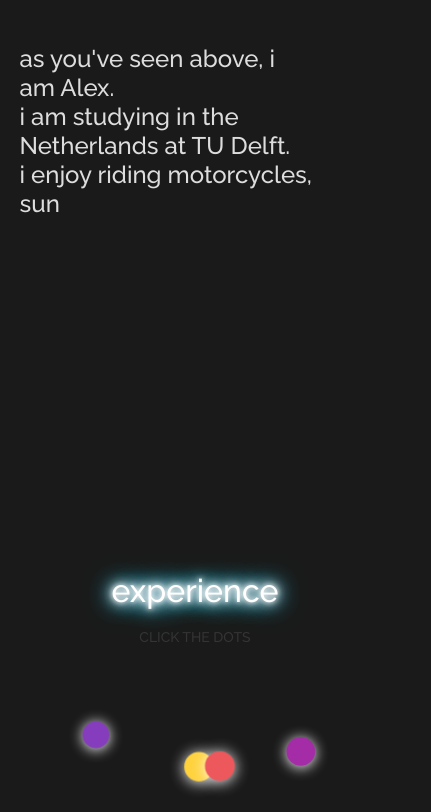
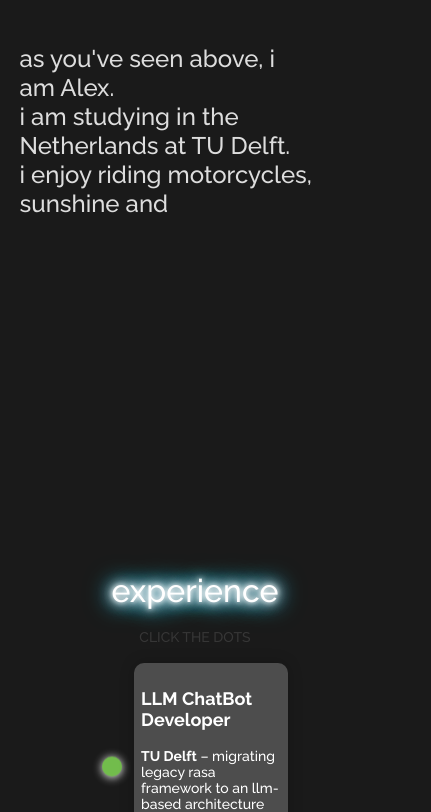
Before and after one commit to Gargant0373/MyWebsite, a React (Vite) app: page / in a window 390 px wide. Shown: the part 1156-1968 px from the top of the page, 431 px wide, since content can reach past the window. Built offline with nearby package versions, Linux system fonts and the light colour scheme.

Commit message:
SEO improvements and career updates

```diff
--- a/index.html
+++ b/index.html
@@ -4,11 +4,59 @@
 <head>
   <meta charset="UTF-8" />
   <meta name="viewport" content="width=device-width, initial-scale=1.0" />
+  <meta name="description" content="Alex Despan – LLM & Conversational AI developer building chatbots, retrieval apps, inclusive education portals and sustainability tooling. MSc Data Science & AI student at TU Delft." />
+  <meta name="keywords" content="Alex Despan, LLM developer, conversational AI, LangChain, Rasa migration, TU Delft, AI student, data science, chatbot developer" />
+  <meta name="author" content="Alex Despan" />
+  <link rel="canonical" href="https://gargant0373.github.io/MyWebsite/" />
+  <meta name="robots" content="index,follow" />
+  <meta name="theme-color" content="#0d0d0f" />
+  <!-- Open Graph -->
+  <meta property="og:title" content="Alex Despan – LLM & Conversational AI Developer" />
+  <meta property="og:description" content="LLM & conversational AI developer: chatbot migrations (Rasa → LLM), retrieval apps, inclusive STEM & sustainability tooling." />
+  <meta property="og:type" content="website" />
+  <meta property="og:url" content="https://gargant0373.github.io/MyWebsite/" />
+  <meta property="og:image" content="https://gargant0373.github.io/MyWebsite/me.jpg" />
+  <meta property="og:site_name" content="Alex Despan Portfolio" />
+  <!-- Twitter Card -->
+  <meta name="twitter:card" content="summary_large_image" />
+  <meta name="twitter:title" content="Alex Despan – LLM & Conversational AI Developer" />
+  <meta name="twitter:description" content="Chatbots, RAG apps, inclusive education & sustainability tooling." />
+  <meta name="twitter:image" content="https://gargant0373.github.io/MyWebsite/me.jpg" />
+  <!-- JSON-LD Structured Data -->
+  <script type="application/ld+json">
+  {
+    "@context": "https://schema.org",
+    "@type": "Person",
+    "name": "Alex Despan",
+    "jobTitle": "LLM & Conversational AI Developer",
+    "url": "https://gargant0373.github.io/MyWebsite/",
+    "image": "https://gargant0373.github.io/MyWebsite/me.jpg",
+    "email": "mailto:gargant0373@gmail.com",
+    "sameAs": [
+      "https://www.linkedin.com/in/alex-despan",
+      "https://github.com/Gargant0373"
+    ],
+    "alumniOf": {
+      "@type": "CollegeOrUniversity",
+      "name": "Delft University of Technology"
+    },
+    "knowsAbout": [
+      "Large Language Models",
+      "LangChain",
+      "Rasa",
+      "Retrieval Augmented Generation",
+      "Conversational AI",
+      "Sustainable Computing",
+      "Inclusive STEM Education"
+    ]
+  }
+  </script>
   <link rel="preconnect" href="https://fonts.googleapis.com">
   <link rel="preconnect" href="https://fonts.gstatic.com" crossorigin>
   <link href="https://fonts.googleapis.com/css2?family=Raleway:ital,wght@0,100..900;1,100..900&display=swap"
     rel="stylesheet">
-  <title>Gargant</title>
+  <link rel="icon" type="image/jpeg" href="/me.jpg" />
+  <title>Alex Despan | LLM & Conversational AI Developer</title>
 </head>
 
 <body>
--- a/src/components/career/Career.css
+++ b/src/components/career/Career.css
@@ -101,12 +101,33 @@
 /* Mobile View */
 @media (max-width: 991px) {
     #career {
-        height: 100vh;
+        height: auto;
+        padding-bottom: 60px;
     }
 
     #career .career-card {
         width: 140px;
         padding: 7px;
+    }
+
+    #career .career-wrapper {
+        position: static;
+        display: flex;
+        align-items: center;
+        margin: 18px 0;
+    }
+
+    #career .career-dot {
+        position: static;
+        margin-right: 12px;
+        animation: float 5s infinite ease-in-out, colorChange 5s infinite ease-in-out; /* remove scaleAndMove to reduce jitter */
+    }
+
+    #career .career-card {
+        position: static;
+        opacity: 1 !important;
+        transform: none !important;
+        pointer-events: auto;
     }
 
     #career h3 {
--- a/src/components/career/Career.tsx
+++ b/src/components/career/Career.tsx
@@ -1,58 +1,62 @@
-import React, { useEffect, useRef } from 'react';
+import React, { useEffect, useRef, useMemo, useState } from 'react';
 import './Career.css';
+import { careerData } from '../../data/careerData';
 
-interface CareerItem {
-    title: string;
-    description: string;
-    date: string;
+interface Position { x: number; y: number; }
+
+function generateNonOverlappingPositions(count: number): Position[] {
+    const positions: Position[] = [];
+    const X_MIN = 10;
+    const X_MAX = 80;
+    const Y_MIN = 20;
+    const Y_MAX = 70;
+
+    const baseMin = 11;
+    const densityAdjust = Math.max(0.6, Math.min(1, 14 / count));
+    let minDist = baseMin * densityAdjust;
+
+    const MAX_ATTEMPTS_PER_POINT = 400;
+
+    for (let i = 0; i < count; i++) {
+        let attempts = 0;
+        let placed = false;
+        while (attempts < MAX_ATTEMPTS_PER_POINT && !placed) {
+            attempts++;
+            const x = Math.random() * (X_MAX - X_MIN) + X_MIN;
+            const y = Math.random() * (Y_MAX - Y_MIN) + Y_MIN;
+            const ok = positions.every(p => {
+                const dx = p.x - x;
+                const dy = p.y - y;
+                const dist = Math.hypot(dx, dy);
+                return dist >= minDist;
+            });
+            if (ok) {
+                positions.push({ x, y });
+                placed = true;
+            }
+            if (attempts === Math.floor(MAX_ATTEMPTS_PER_POINT * 0.6)) minDist *= 0.9;
+            if (attempts === Math.floor(MAX_ATTEMPTS_PER_POINT * 0.8)) minDist *= 0.9;
+        }
+        if (!placed) {
+            const ref = positions[Math.floor(Math.random() * Math.max(1, positions.length))] || { x: (X_MIN + X_MAX) / 2, y: (Y_MIN + Y_MAX) / 2 };
+            positions.push({ x: Math.min(X_MAX, Math.max(X_MIN, ref.x + Math.random() * 4 - 2)), y: Math.min(Y_MAX, Math.max(Y_MIN, ref.y + Math.random() * 4 - 2)) });
+        }
+    }
+    return positions;
 }
-
-const careerData: CareerItem[] = [
-    {
-        title: "spigot development",
-        description: "my passion for coding started with Minecraft. me and my friend learned together how to write spigot minecraft plugins in java.",
-        date: "2018"
-    },
-    {
-        title: "summer camp counselor",
-        description: "i spent 11 days along 4 other team members working with the 30 young adult participants towards making them see their own beauty and value.",
-        date: "2021"
-    },
-    {
-        title: "highschool",
-        description: "i graduated high school in Brasov, Romania with 9.4 on the baccalaureate exam.",
-        date: "2022"
-    },
-    {
-        title: "teaching assistant",
-        description: "i worked as a TA for the courses Computer Organization, Reasoning and Logic, and Object-Oriented Programming at TU Delft.",
-        date: "2023"
-    },
-    {
-        title: "research assistant",
-        description: "i worked on a research paper to evaluate how well can large language models find the importance of values in song lyrics.",
-        date: "2024"
-    },
-    {
-        title: "web developer",
-        description: "i have worked on many projects that involve web development.",
-        date: "still going strong with this one"
-    },
-    {
-        title: "university",
-        description: "i am currently studying Computer Science and Engineering at TU Delft. i started studying in 2022 and so far I have developed many skills that I consider very useful for my career.",
-        date: "2025"
-    }
-];
-
-const getRandomPosition = () => {
-    const x = Math.floor(Math.random() * 70 + 10);
-    const y = Math.floor(Math.random() * 40 + 20);
-    return { x, y };
-};
 
 const Career: React.FC = () => {
     const cardsRef = useRef<Array<HTMLDivElement | null>>([]);
+    const [isMobile, setIsMobile] = useState(false);
+
+    useEffect(() => {
+        const handleResize = () => {
+            setIsMobile(window.innerWidth < 640); // tailwind-ish sm breakpoint
+        };
+        handleResize();
+        window.addEventListener('resize', handleResize);
+        return () => window.removeEventListener('resize', handleResize);
+    }, []);
 
     useEffect(() => {
         const adjustCardPosition = () => {
@@ -63,7 +67,6 @@ const Career: React.FC = () => {
                 if (card) {
                     const rect = card.getBoundingClientRect();
 
-                    // Vertical adjustment
                     if (rect.bottom > windowHeight - 10) {
                         card.style.top = 'auto';
                         card.style.bottom = '80%';
@@ -74,7 +77,6 @@ const Career: React.FC = () => {
                         card.style.transform = 'translateY(10px)';
                     }
 
-                    // Horizontal adjustment
                     if (rect.left < 10) {
                         card.style.left = '0';
                         card.style.right = 'auto';
@@ -99,27 +101,35 @@ const Career: React.FC = () => {
 
     const getAnimationDelay = (index: number) => `${index * 0.5}s`;
 
+    const positions = useMemo(() => generateNonOverlappingPositions(careerData.length), []);
+
     return (
         <section id="career">
             <div className="title glow">experience</div>
             <div className="subtle">CLICK THE DOTS</div>
             {careerData.map((item, index) => {
-                const { x, y } = getRandomPosition();
+                const { x, y } = positions[index];
                 const delay = getAnimationDelay(index);
                 return (
-                    <div className="career-wrapper" key={index} style={{ top: `${y}%`, left: `${x}%` }}>
+                    <div
+                        className="career-wrapper"
+                        key={index}
+                        style={isMobile ? undefined : { top: `${y}%`, left: `${x}%` }}
+                    >
                         <div
                             className="career-dot"
                             style={{
                                 animationDelay: delay,
                             }}
+                            aria-label={`${item.title} dot`}
+                            role="button"
                         ></div>
                         <div
                             className="career-card"
                             ref={el => (cardsRef.current[index] = el)}
                         >
                             <h3>{item.title}</h3>
-                            <p>{item.description}</p>
+                            <p><strong>{item.organization}</strong> – {item.description}</p>
                             <span>{item.date}</span>
                         </div>
                     </div>
--- /dev/null
+++ b/src/data/careerData.ts
@@ -0,0 +1,70 @@
+export interface CareerItem {
+  title: string;
+  organization: string;
+  description: string;
+  date: string;
+}
+
+// Resume-aligned career timeline data
+export const careerData: CareerItem[] = [
+  {
+    title: "LLM ChatBot Developer",
+    organization: "TU Delft",
+    description: "migrating legacy rasa framework to an llm-based architecture improving adaptability & response quality.",
+    date: "2025-present"
+  },
+  {
+    title: "Teaching Assistant (CS4800)",
+    organization: "TU Delft",
+    description: "designing sustainable ict systems: create assignments & exam material focused on sustainability outcomes.",
+    date: "2025-present"
+  },
+  {
+    title: "Green DiLT Student Assistant",
+    organization: "TU Delft",
+    description: "co-authored emissions-per-course analysis supporting greener curriculum decisions.",
+    date: "2025"
+  },
+  {
+    title: "Research Assistant",
+    organization: "TU Delft",
+    description: "llm ranking pipeline for deriving ground-truth style judgments over song lyrics datasets.",
+    date: "2024-2025"
+  },
+  {
+    title: "LLM Application Developer",
+    organization: "TU Delft",
+    description: "retrieval app enabling civil engineering students to query updated course material (rag pattern).",
+    date: "2024-2025"
+  },
+  {
+    title: "Software Engineer (Inclusive STEM)",
+    organization: "TU Delft",
+    description: "portal features for inclusive teaching & accessibility resource sharing.",
+    date: "2024-2025"
+  },
+  {
+    title: "ChatBot Designer",
+    organization: "Child Helpline Project",
+    description: "training chatbot improving scenario branching & nlp classification; related publication co-author.",
+    date: "2023-2024"
+  },
+  {
+    title: "Teaching Assistant (Org/Logic/OOP)",
+    organization: "TU Delft",
+    description: "supported labs, grading & student guidance across foundational cs courses.",
+    date: "2023"
+  },
+  {
+    title: "Spigot Plugin Developer",
+    organization: "Self-employed",
+    description: "developed & published custom minecraft server plugins in java (open-source & user feedback driven).",
+    date: "2018-2023"
+  },
+  {
+    title: "Summer Camp Counselor",
+    organization: "NGO HeadEst",
+    description: "confidence-building & personal development facilitation for ~30 young adults in tallinn.",
+    date: "2022"
+  }
+];
```
Also changed, not shown: public/robots.txt (added), 2 other files (tests, documents, lock files or other folders).
